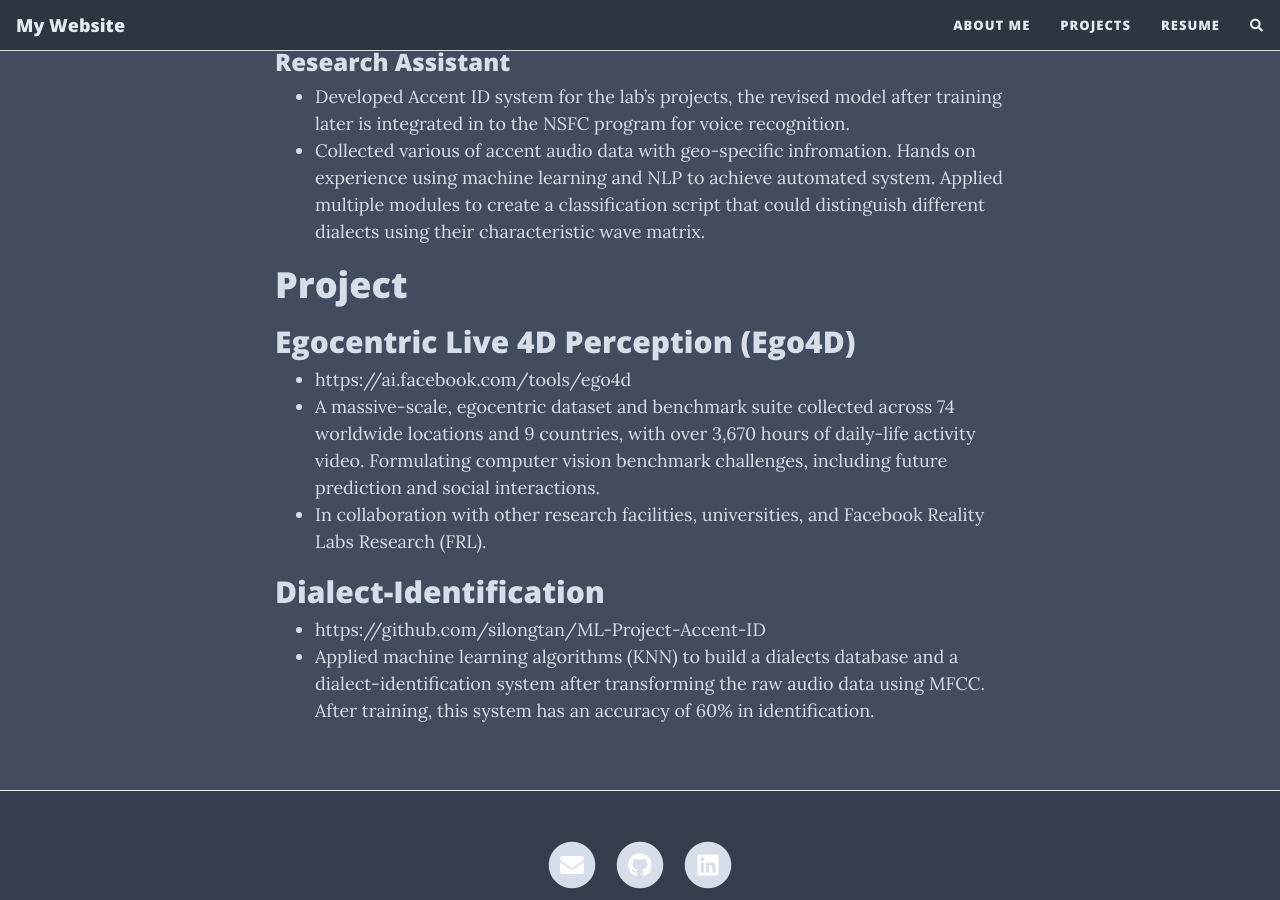
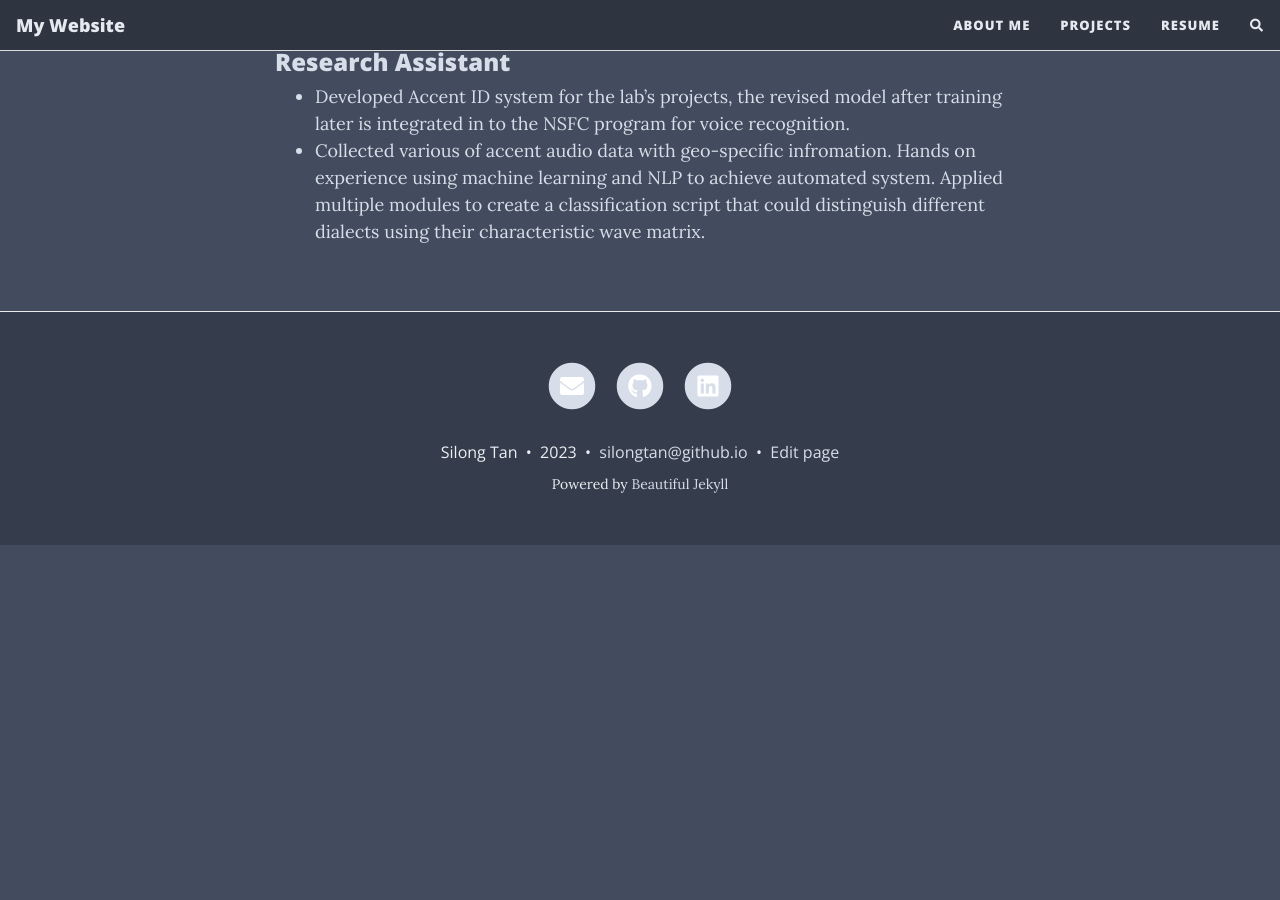
Before and after one commit to silongtan/silongtan.github.io, a Jekyll site: the page built from resume.md, in a window 1280 px wide and 900 px high, scrolled down 1457 px. Built offline with Jekyll 4.4.1, drawn with Linux system fonts in a browser that asks for light colours; nearby versions of some CDN libraries; our own code applies the rules of GitHub Pages for plain Markdown files; comment, search, counter and statistics services are not loaded; after the commit the page ends 2002 px from its top, so only the background shows below that.

Commit message:
update resume section

```diff
--- a/resume.md
+++ b/resume.md
@@ -29,14 +29,3 @@ Resume
 ### Research Assistant
 * Developed Accent ID system for the lab’s projects, the revised model after training later is integrated in to the NSFC program for voice recognition.
 * Collected various of accent audio data with geo-specific infromation. Hands on experience using machine learning and NLP to achieve automated system. Applied multiple modules to create a classification script that could distinguish different dialects using their characteristic wave matrix.
-
-# Project
-
-## Egocentric Live 4D Perception (Ego4D)
-* https://ai.facebook.com/tools/ego4d
-* A massive-scale, egocentric dataset and benchmark suite collected across 74 worldwide locations and 9 countries, with over 3,670 hours of daily-life activity video. Formulating computer vision benchmark challenges, including future prediction and social interactions.
-* In collaboration with other research facilities, universities, and Facebook Reality Labs Research (FRL).
-
-## Dialect-Identification
-* https://github.com/silongtan/ML-Project-Accent-ID
-* Applied machine learning algorithms (KNN) to build a dialects database and a dialect-identification system after transforming the raw audio data using MFCC. After training, this system has an accuracy of 60% in identification.
```
